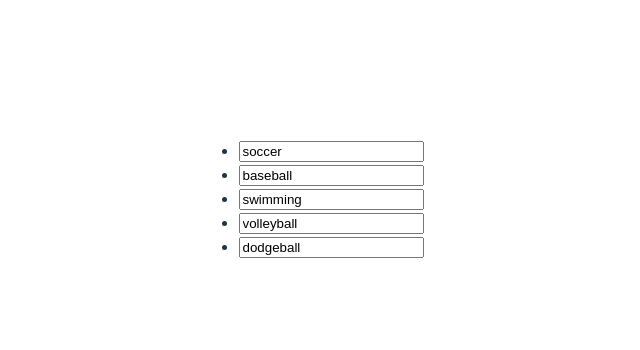
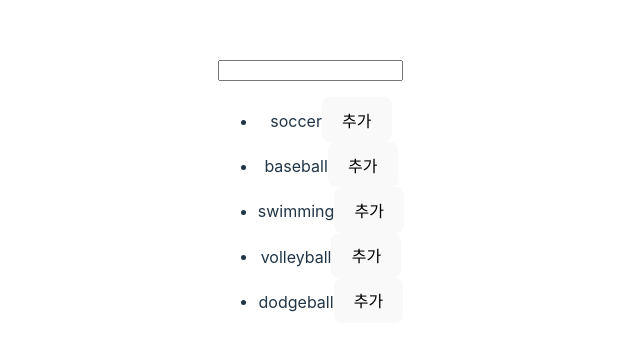
Before and after one commit to minhos3389/react-hook, a React (Vite) app: page / in a window 1280 px wide. Shown: the part 202-552 px from the top of the page, without its empty margins (329-969 px from the left). Built offline with nearby package versions, Linux system fonts and the light colour scheme.

Commit message:
Add elements to array by slice function

```diff
--- a/src/App.tsx
+++ b/src/App.tsx
@@ -1,4 +1,4 @@
-import { useEffect, useState } from "react";
+import { ChangeEvent, useEffect, useState } from "react";
 import "./App.css";
 
 const initialItems = [
@@ -10,33 +10,43 @@ const initialItems = [
 ];
 
 function App() {
+  const [text, setText] = useState("");
   const [sports, setSports] = useState(initialItems);
 
   useEffect(() => {
     console.log("sports:", sports);
   }, [sports]);
 
-  const handleChange = (item: number, text: string) => {
-    const update = sports.map((data) => {
-      if (data.item === item) {
-        return { ...data, text };
-      }
-      return data;
-    });
-    setSports(update);
+  const handleChange = (e: ChangeEvent<HTMLInputElement>) => {
+    setText(e.target.value);
+  };
+
+  const handleClick = (item: number) => {
+    if (text === "") return;
+    const idx = sports.findIndex((data) => data.item === item);
+    const list = [
+      // slice don't include second parameter idx its until before idx.
+      ...sports.slice(0, idx + 1),
+      { item: sports.length, text: text },
+      ...sports.slice(idx + 1),
+    ];
+    setSports(list);
+    setText("");
   };
 
   return (
+    <div>
+      <input value={text} onChange={handleChange} />
+
       <ul>
         {sports.map((data) => (
           <li key={data.item}>
-          <input
-            value={data.text}
-            onChange={(e) => handleChange(data.item, e.target.value)}
-          />
+            {data.text}
+            <button onClick={() => handleClick(data.item)}>추가</button>
           </li>
         ))}
       </ul>
+    </div>
   );
 }
 
```
Lines whose indentation alone changed are shown as unchanged.
